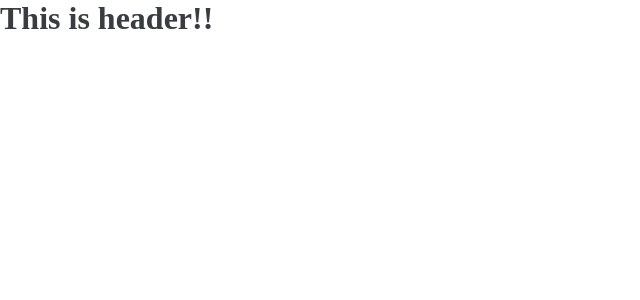
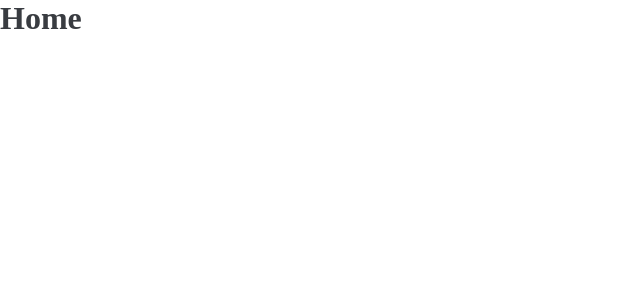
Before and after one commit to ajauntor/tesla-clone, a React (Create React App) app: page / in a window 1280 px wide. Shown: the top 300 px of the page, without its empty margins (0-640 px from the left). Built offline with nearby package versions, Linux system fonts and the light colour scheme.

Commit message:
styled component start

```diff
--- a/package.json
+++ b/package.json
@@ -9,6 +9,7 @@
     "react": "^17.0.2",
     "react-dom": "^17.0.2",
     "react-scripts": "4.0.3",
+    "styled-components": "^5.3.1",
     "web-vitals": "^1.1.2"
   },
   "scripts": {
--- a/src/App.js
+++ b/src/App.js
@@ -1,11 +1,13 @@
 import logo from './logo.svg';
 import './App.css';
 import Header from './components/Header';
+import Home from './components/Home';
 
 function App() {
   return (
     <div className="App">
-      <Header />
+      {/* <Header /> */}
+      <Home />
     </div>
   );
 }
--- a/src/components/Header.js
+++ b/src/components/Header.js
@@ -4,7 +4,7 @@
 const Header = () => {
     return (
         <div className="header">
-            <h1>This is header!!</h1>
+            <h2>Header</h2>
         </div>
     );
 };
--- /dev/null
+++ b/src/components/Home.js
@@ -0,0 +1,12 @@
+import React from 'react';
+import './Home.css'
+
+const Home = () => {
+    return (
+        <div className="">
+            <h1>Home</h1>
+        </div>
+    );
+};
+
+export default Home;
```
Also changed, not shown: src/components/Home.css (added), 1 other file (tests, documents, lock files or other folders).
